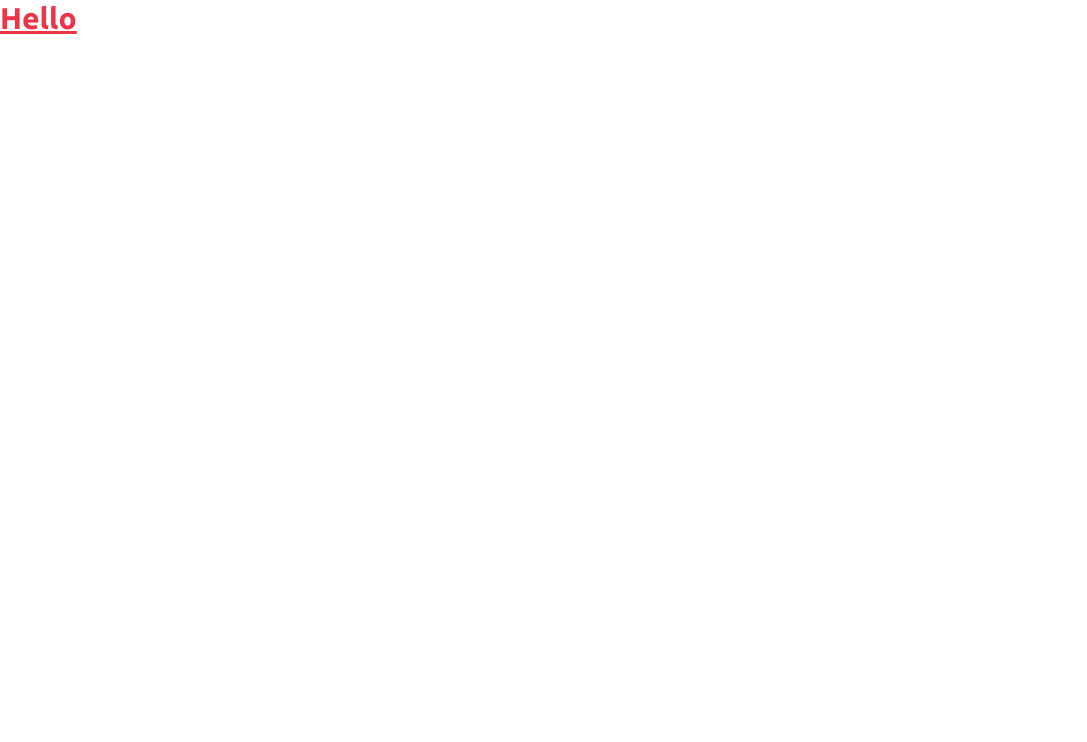
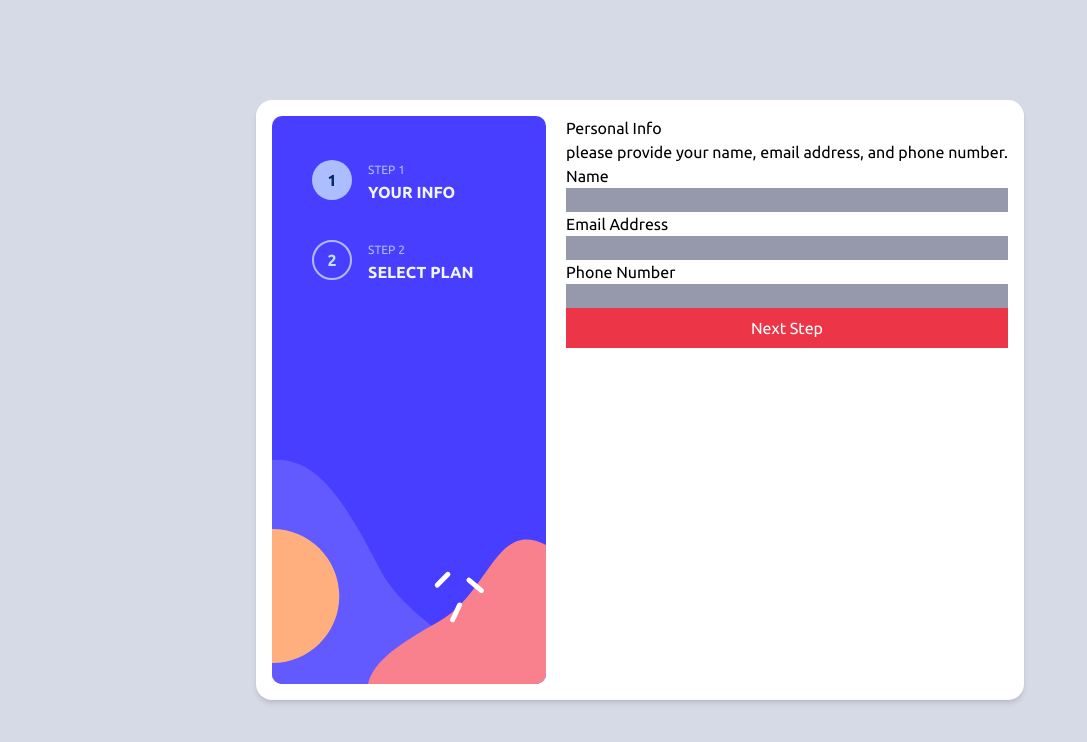
Before and after one commit to Mohamed-Boutarbouch/multi-step-form, a React (Vite) app: page / in a window 1280 px wide. Shown: the top 742 px of the page, without its empty margins (0-1087 px from the left). Built offline with nearby package versions, Linux system fonts and the light colour scheme.

Commit message:
sidebar layout

```diff
--- a/index.html
+++ b/index.html
@@ -12,7 +12,7 @@
     <meta name="viewport" content="width=device-width, initial-scale=1.0" />
     <title>Multi-Step Form</title>
   </head>
-  <body class="font-display">
+  <body class="font-display bg-neutral-light-gray grid place-items-center h-screen">
     <div id="root"></div>
     <script type="module" src="/src/main.tsx"></script>
   </body>
--- a/package.json
+++ b/package.json
@@ -18,6 +18,8 @@
     "@vitejs/plugin-react-swc": "^3.0.0",
     "autoprefixer": "^10.4.13",
     "postcss": "^8.4.21",
+    "prettier": "^2.8.4",
+    "prettier-plugin-tailwindcss": "^0.2.2",
     "tailwindcss": "^3.2.6",
     "typescript": "^4.9.3",
     "vite": "^4.1.0"
--- a/src/App.tsx
+++ b/src/App.tsx
@@ -1,8 +1,12 @@
+import FormSection from './components/FormWrapper';
+import Sidebar from './components/Sidebar';
+
 const App = () => {
   return (
-    <div>
-      <h1 className="text-primary-strawberry-red text-3xl font-bold underline">Hello</h1>
-    </div>
+    <main className="flex max-w-7xl gap-5 rounded-2xl bg-neutral-white p-4 shadow-md">
+      <Sidebar />
+      <FormSection />
+    </main>
   );
 };
 
--- /dev/null
+++ b/src/components/FormWrapper.tsx
@@ -0,0 +1,21 @@
+import PersonalInfo from './PersonalInfo';
+
+const FormWrapper = () => {
+  return (
+    <section className="flex flex-col">
+      <h1 className="capitalize">personal info</h1>
+      <p>please provide your name, email address, and phone number.</p>
+      <form>
+        <PersonalInfo />
+      </form>
+      <button
+        type="button"
+        className="shrink-0 bg-primary-strawberry-red p-2 capitalize text-neutral-white"
+      >
+        next step
+      </button>
+    </section>
+  );
+};
+
+export default FormWrapper;
--- /dev/null
+++ b/src/components/PersonalInfo.tsx
@@ -0,0 +1,20 @@
+const PersonalInfo = () => {
+  return (
+    <div className="flex flex-col">
+      <label htmlFor="name" className="capitalize">
+        name
+      </label>
+      <input type="text" name="name" id="name" className="bg-neutral-cool-gray" />
+      <label htmlFor="email" className="capitalize">
+        email address
+      </label>
+      <input type="email" name="email" id="email" className="bg-neutral-cool-gray" />
+      <label htmlFor="phone" className="capitalize">
+        phone number
+      </label>
+      <input type="text" name="phone" id="phone" className="bg-neutral-cool-gray" />
+    </div>
+  );
+};
+
+export default PersonalInfo;
--- /dev/null
+++ b/src/components/Sidebar.tsx
@@ -0,0 +1,29 @@
+const Sidebar = () => {
+  return (
+    <aside className="absolute top-0 right-0 -z-10 block h-2/5 w-screen bg-sidebarMobile bg-cover bg-no-repeat md:static md:z-0 md:inline-block md:h-[568px] md:w-[274px] md:bg-sidebarDesktop md:bg-no-repeat">
+      <div className="flex h-5/6 items-center justify-center gap-4 md:h-fit md:flex-col md:items-stretch md:gap-8 md:p-10">
+        <div className="md:flex md:items-center md:gap-4">
+          <span className="flex h-10 w-10 items-center justify-center rounded-full border-0 bg-primary-pastel-blue">
+            <p className="font-semibold text-primary-marine-blue">1</p>
+          </span>
+          <div className="hidden md:block">
+            <small className="text-xs uppercase text-primary-pastel-blue">step 1</small>
+            <h3 className="font-semibold uppercase text-neutral-magnolia">your info</h3>
+          </div>
+        </div>
+
+        <div className="md:flex md:items-center md:gap-4">
+          <span className="flex h-10 w-10 items-center justify-center rounded-full border-2 border-primary-pastel-blue bg-transparent">
+            <p className="font-semibold text-primary-light-blue">2</p>
+          </span>
+          <div className="hidden md:block">
+            <small className="text-xs uppercase text-primary-pastel-blue">step 2</small>
+            <h3 className="font-semibold uppercase text-neutral-magnolia">select plan</h3>
+          </div>
+        </div>
+      </div>
+    </aside>
+  );
+};
+
+export default Sidebar;
--- a/tailwind.config.cjs
+++ b/tailwind.config.cjs
@@ -6,6 +6,10 @@ module.exports = {
       display: ['Ubuntu', 'monospace'],
     },
     extend: {
+      backgroundImage: {
+        sidebarDesktop: "url('./assets/bg-sidebar-desktop.svg')",
+        sidebarMobile: "url('./assets/bg-sidebar-mobile.svg')",
+      },
       colors: {
         primary: {
           marine: {
```
Also changed, not shown: 1 other file (tests, documents, lock files or other folders).
